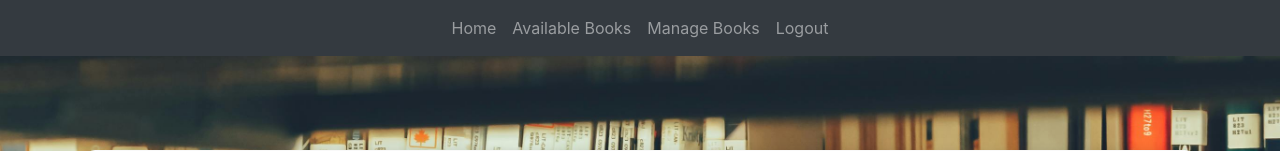
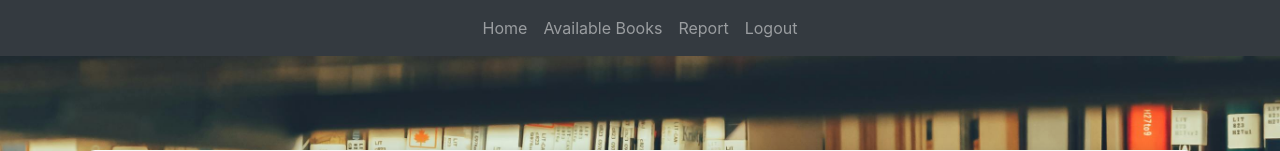
Before and after one commit to hvpham-yorku/BookHive, a Flask app: page /add-book in a window 1280 px wide. Shown: the top 151 px of the page. Run offline with Flask 3, Linux system fonts and the light colour scheme; a user stored in the database is signed in; some libraries are stand-ins or nearby versions.

Commit message:
base.html updated for user story #15

```diff
--- a/website/templates/base.html
+++ b/website/templates/base.html
@@ -143,14 +143,14 @@ crossorigin="anonymous"
                 </li>
 
                 {% endif %}
+
                 {% if current_user.is_admin %}
 <li class="nav-item">
-    <a class="nav-link {% if request.path == '/report' %}active{% endif %}" href="/report">
-        Manage Books
+    <a class="nav-link {% if request.path == '/reports' %}active{% endif %}" href="/reports">
+        Report
     </a>
 </li>
 {% endif %}
-
                 <li class="nav-item">
                     <a class="nav-link" id="logout" href="/logout">Logout</a>
                 </li>
```
